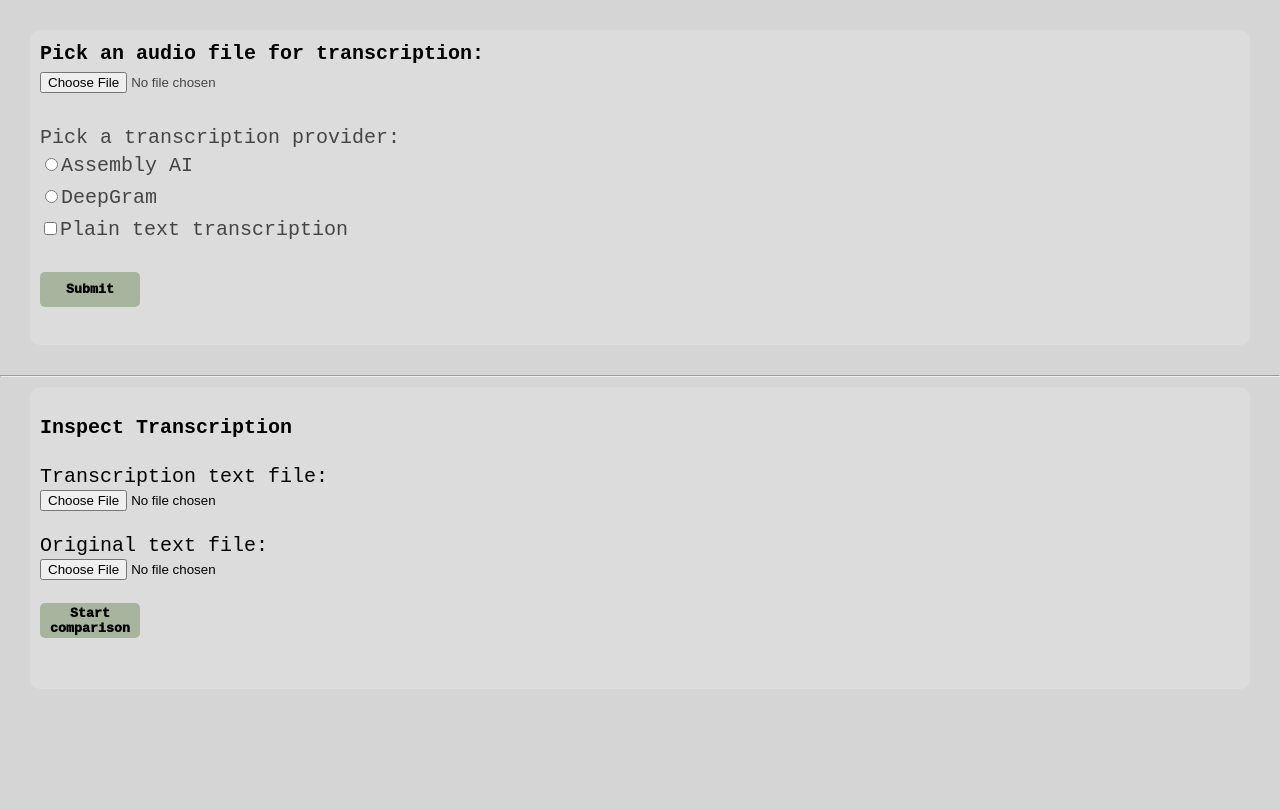
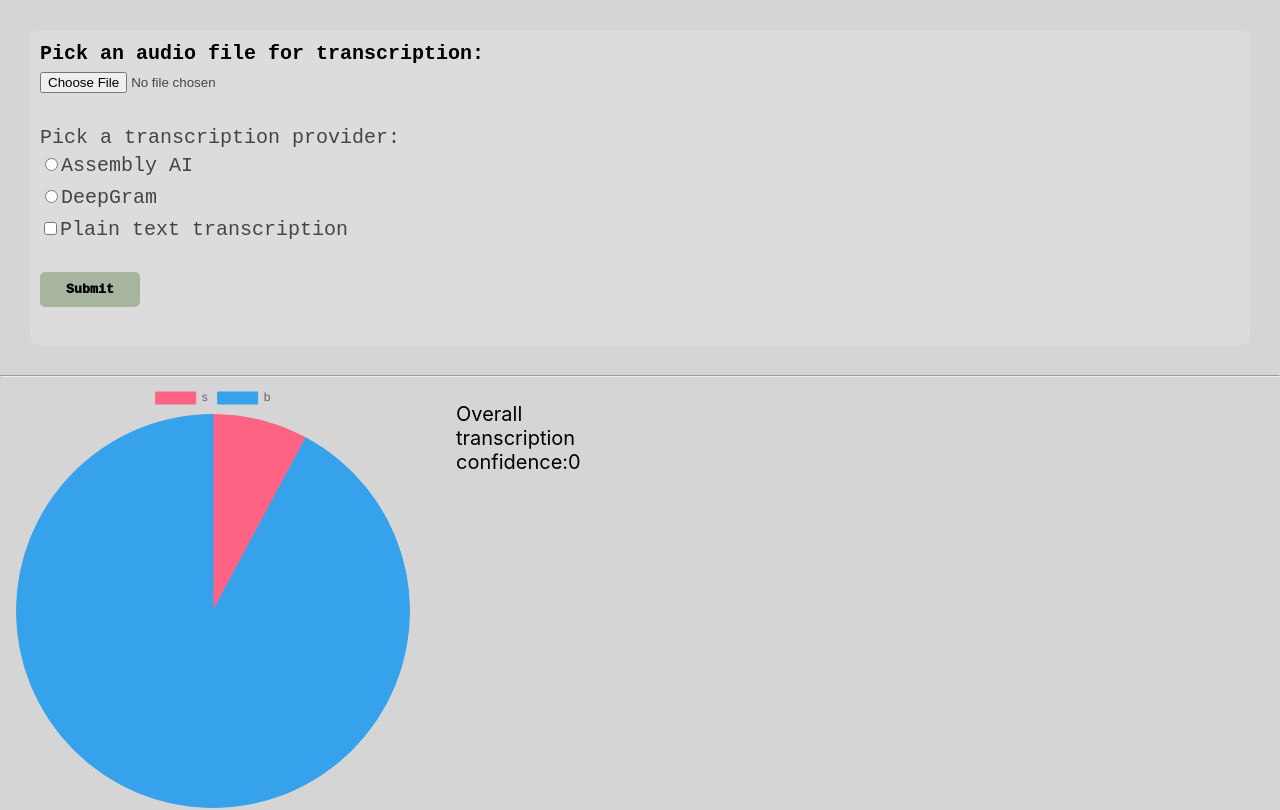
Before and after one commit to iuf26/HCOEspeech2text, a React (Create React App) app: page / in a window 1280 px wide. Shown: the top 810 px of the page. Built offline with nearby package versions, Linux system fonts and the light colour scheme.

Commit message:
added charts

```diff
--- a/package.json
+++ b/package.json
@@ -7,12 +7,15 @@
     "@testing-library/react": "^13.3.0",
     "@testing-library/user-event": "^13.5.0",
     "axios": "^0.27.2",
+    "chart.js": "^3.9.1",
     "react": "^18.2.0",
     "react-axios": "^2.0.6",
+    "react-chartjs-2": "^4.3.1",
     "react-dom": "^18.2.0",
     "react-scripts": "^2.1.3",
     "react-spinners": "^0.13.4",
     "spinners-react": "^1.0.7",
+    "styled-components": "^5.3.6",
     "web-vitals": "^2.1.4",
     "word-error-rate": "^0.0.7"
   },
--- a/src/components/FileUploadPage.js
+++ b/src/components/FileUploadPage.js
@@ -3,6 +3,8 @@ import axios from "axios";
 import { SpinnerCircular } from "spinners-react";
 import "../styles/Main.css";
 import { EvaluateTranscription } from "./EvaluateTranscription";
+import { PieChart } from "./PieChart";
+import { BigTextWrapper, ChartWrapper } from "../styles/components.styles";
 
 export function FileUploadPage() {
   let [loading, setLoading] = useState(false);
@@ -11,6 +13,12 @@ export function FileUploadPage() {
   const [isSelected, setIsSelected] = useState(false);
   const [responseTextContent, setResponseTextContent] = useState("");
   const [transcriptionFin, setTranscriptionFin] = useState(false);
+  const [chartLabels, setChartLabels] = useState(["s", "b"]);
+  const [speakersIntervention, setSpeakersIntervention] = useState([35, 412]);
+  const [
+    overallTranscriptionConfidence,
+    setOverallTranscriptionConfidence,
+  ] = useState(0);
   const checkboxRef = useRef(null);
 
   const changeHandler = (event) => {
@@ -42,6 +50,9 @@ export function FileUploadPage() {
       headers: { "Content-Type": "multipart/form-data" },
     })
       .then(function(response) {
+        let speaker0 = 0;
+        let speaker1 = 0;
+        let speakerOther = 0;
         let wordsConfidenceValuesSum = 0;
         let wordsCounter = 0;
         if (api === "assembly") {
@@ -55,9 +66,13 @@ export function FileUploadPage() {
               let speaker = utterances[i].speaker;
               if (speaker === "A") {
                 finalText = finalText + "<p>" + speaker + ":";
+                speaker0++;
               } else {
                 if (speaker === "B") {
                   finalText = finalText + "<p><em>" + speaker + ":";
+                  speaker1++;
+                } else {
+                  speakerOther++;
                 }
               }
               for (let word = 0; word < utterances[i].words.length; word++) {
@@ -86,6 +101,9 @@ export function FileUploadPage() {
             finalText = `${finalText}<br><p><strong>Transcription confidence:${(wordsConfidenceValuesSum /
               wordsCounter) *
               100}</strong></p>`;
+            setOverallTranscriptionConfidence(
+              (wordsConfidenceValuesSum / wordsCounter) * 100
+            );
           } else {
             for (let i = 0; i < utterances.length; i++) {
               finalText = `${finalText}<p>`;
@@ -96,7 +114,9 @@ export function FileUploadPage() {
               finalText = `${finalText}</p><br>`;
             }
           }
-          finalText = finalText + "</body></html>";
+          setChartLabels(["Speaker A", "Speaker B", "Unrecognized"]);
+          setSpeakersIntervention([speaker0, speaker1, speakerOther]);
+          finalText = `${finalText}</body></html>`;
           setLoading(false);
           setResponseTextContent(finalText);
           setTranscriptionFin(true);
@@ -113,11 +133,14 @@ export function FileUploadPage() {
                 speaker = transcriptedPhrases[i].speaker;
                 if (speaker === 0) {
                   finalText = finalText + "<p>" + speaker + ":";
+                  speaker0++;
                 } else {
                   if (speaker === 1) {
                     finalText = finalText + "<p><em>" + speaker + ":";
+                    speaker1++;
                   } else {
                     finalText = finalText + `<p>Unrecognized:`;
+                    speakerOther++;
                   }
                 }
 
@@ -150,6 +173,9 @@ export function FileUploadPage() {
                 wordsCounter) *
                 100}
                 </strong></p>`;
+              setOverallTranscriptionConfidence(
+                (wordsConfidenceValuesSum / wordsCounter) * 100
+              );
             } else {
               for (let i = 0; i < transcriptedPhrases.length; i++) {
                 finalText = `${finalText}<p>`;
@@ -165,7 +191,9 @@ export function FileUploadPage() {
               finalText = `${finalText}</p>`;
             }
 
-            finalText = finalText + "</body></html>";
+            setChartLabels(["Speaker 0", "Speaker 1", "Unrecognized"]);
+            setSpeakersIntervention([speaker0, speaker1, speakerOther]);
+            finalText = `${finalText}</body></html>`;
             setLoading(false);
             setResponseTextContent(finalText);
             setTranscriptionFin(true);
@@ -265,7 +293,21 @@ export function FileUploadPage() {
           {loading ? <SpinnerCircular size={30} color="red" /> : null}
         </div>
       </div>
+
       <hr></hr>
+      {speakersIntervention.length > 0 && chartLabels.length > 0 ? (
+        <ChartWrapper>
+          <PieChart data={speakersIntervention} labels={chartLabels} />
+          <div>
+            <BigTextWrapper>
+              <p>
+                Overall transcription confidence:
+                {overallTranscriptionConfidence}
+              </p>
+            </BigTextWrapper>
+          </div>
+        </ChartWrapper>
+      ) : null}
       <EvaluateTranscription></EvaluateTranscription>
     </>
   );
--- /dev/null
+++ b/src/components/PieChart.jsx
@@ -0,0 +1,32 @@
+import React from "react";
+import { Chart as ChartJS, ArcElement, Tooltip, Legend } from "chart.js";
+import { Pie } from "react-chartjs-2";
+
+
+ChartJS.register(ArcElement, Tooltip, Legend);
+export function PieChart({ data, labels }) {
+  const pieData = {
+    labels,
+    datasets: [
+      {
+        label: "Dialogue statistics",
+        data,
+        backgroundColor: [
+          "rgba(255, 99, 132, 1)",
+          "rgba(54, 162, 235, 1)",
+          "rgba(255, 206, 86, 1)",
+        ],
+        borderColor: [
+          "rgba(255, 99, 132, 1)",
+          "rgba(54, 162, 235, 1)",
+          "rgba(255, 206, 86, 1)",
+        ],
+        borderWidth: 1,
+      },
+    ],
+  };
+  return (
+      <Pie data={pieData} />
+
+  );
+}
--- /dev/null
+++ b/src/styles/components.styles.js
@@ -0,0 +1,14 @@
+import styled from "styled-components";
+
+export const ChartWrapper = styled.div`
+  display: flex;
+  gap: 3rem;
+  width: 33.3%;
+`;
+
+export const BigTextWrapper = styled.div`
+    width: 100%;
+    > p{
+        font-size:2rem;
+    }
+`
```
Also changed, not shown: src/utils/api-response.parser.js (added), 1 other file (tests, documents, lock files or other folders).
